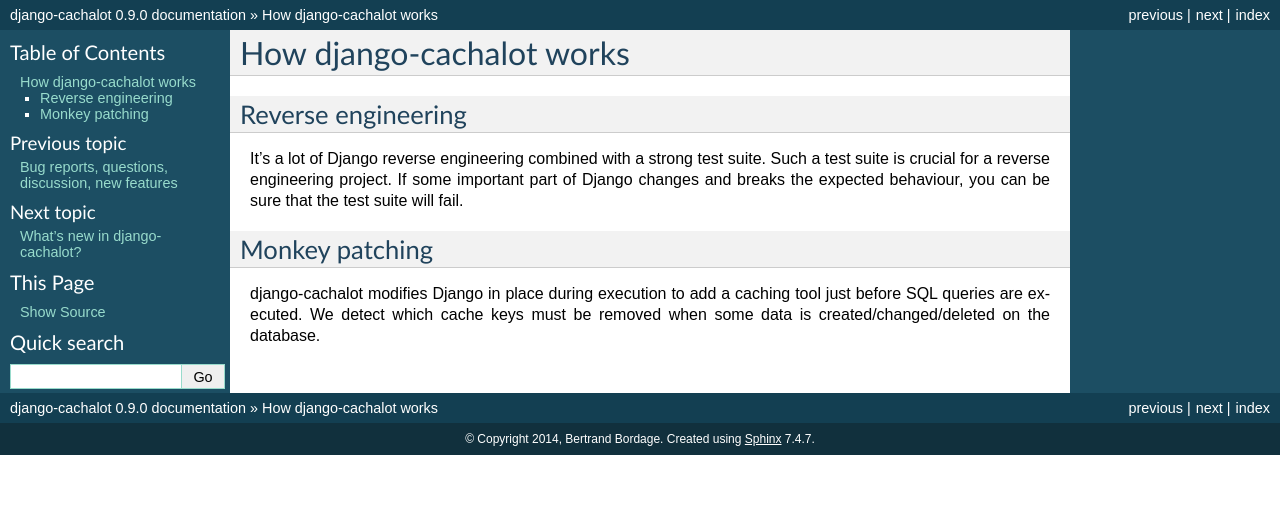
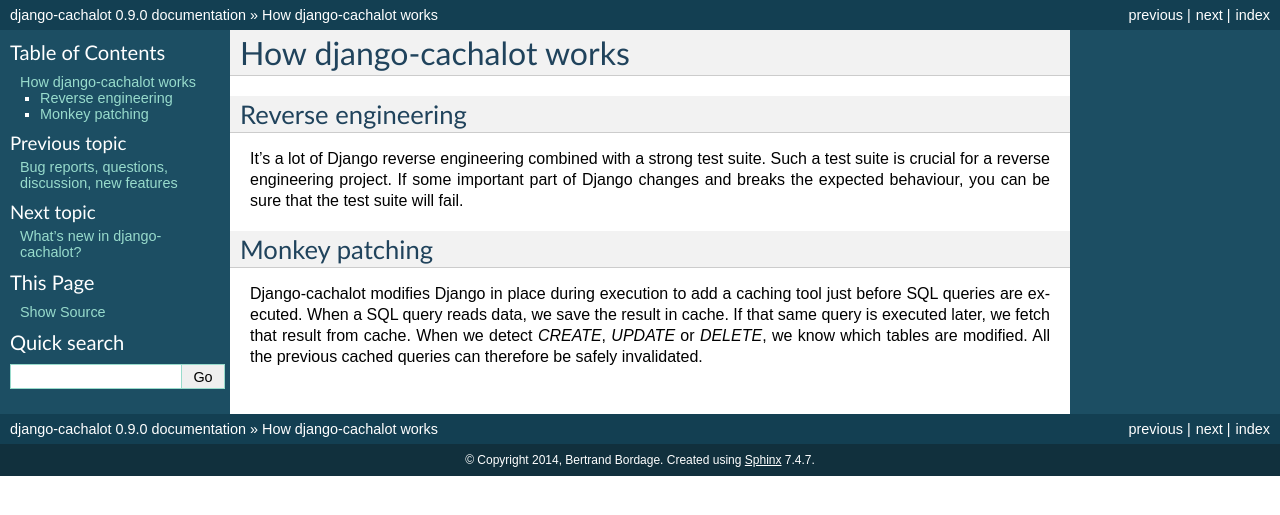
Before and after one commit to noripyt/django-cachalot, a Sphinx documentation site: the page built from docs/how.rst, in a window 1280 px wide. Shown: the top 515 px of the page. Built offline with Sphinx 7.4.7, drawn with Linux system fonts in a browser that asks for light colours; pages that are not in the unit, such as notebooks, are missing from menus.

Commit message:
Updates docs.

```diff
--- a/docs/how.rst
+++ b/docs/how.rst
@@ -1,7 +1,7 @@
 How django-cachalot works
 -------------------------
 
-.. note:: If you don’t understand, just pretend it’s magic.
+.. note:: If you don’t understand, you can pretend it’s magic.
 
 Reverse engineering
 ...................
@@ -14,7 +14,9 @@
 Monkey patching
 ...............
 
-django-cachalot modifies Django in place during execution to add a caching tool
+Django-cachalot modifies Django in place during execution to add a caching tool
 just before SQL queries are executed.
-We detect which cache keys must be removed when some data
-is created/changed/deleted on the database.
+When a SQL query reads data, we save the result in cache. If that same query is
+executed later, we fetch that result from cache.
+When we detect `CREATE`, `UPDATE` or `DELETE`, we know which tables are
+modified. All the previous cached queries can therefore be safely invalidated.
```
